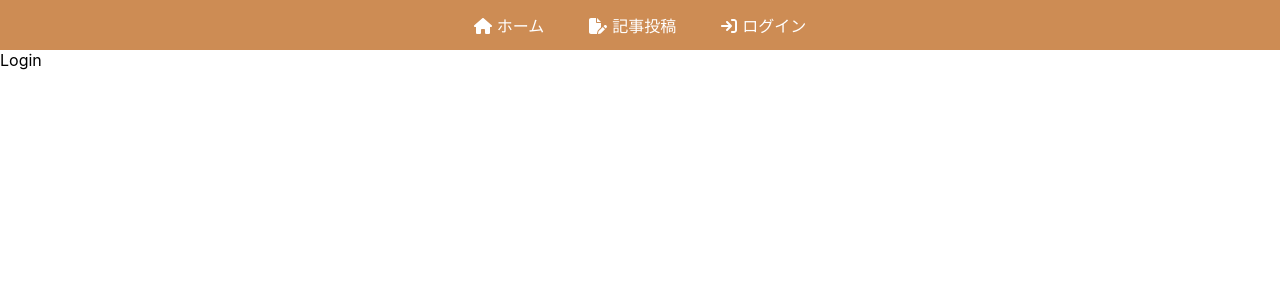
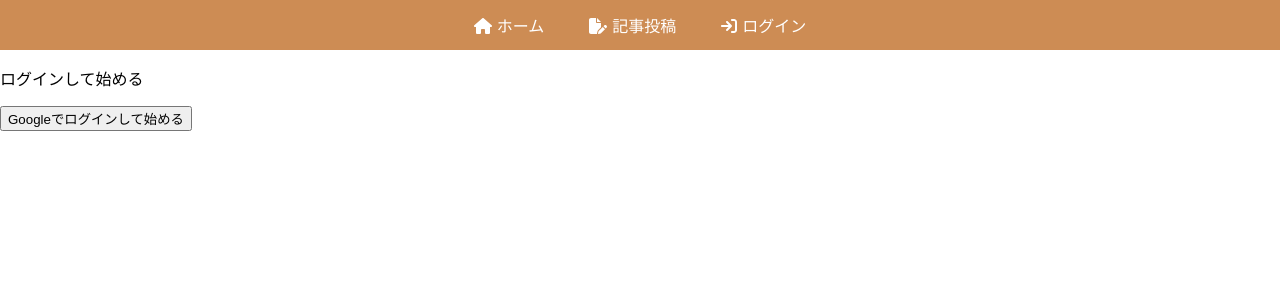
Before and after one commit to taisei-code/react-blog, a React (Create React App) app: page /login in a window 1280 px wide. Shown: the top 300 px of the page. Built offline with nearby package versions, Linux system fonts and the light colour scheme.

Commit message:
ログイン機能

```diff
--- a/src/App.js
+++ b/src/App.js
@@ -5,15 +5,19 @@
 import Login from './components/Login';
 import Logout from './components/Logout';
 import Navbar from './components/Navbar';
+import { useState } from 'react';
+
 
 function App() {
+  const [isAuth, setIsAuth] = useState(false);
+
   return (
     <Router>
       <Navbar />
       <Routes>
         <Route path='/' element={<Home />}></Route>
         <Route path='/createpost' element={<CreatePost />}></Route>
-        <Route path='/login' element={<Login />}></Route>
+        <Route path='/login' element={<Login setIsAuth={setIsAuth} />}></Route>
         <Route path='/logout' element={<Logout />}></Route>
       </Routes>
     </Router>
--- a/src/components/Login.js
+++ b/src/components/Login.js
@@ -1,8 +1,27 @@
 import React from 'react'
+import { useNavigate } from "react-router-dom";
+import { auth, provider } from '../firebase';
+import { signInWithPopup } from "firebase/auth";
 
-const Login = () => {
+const Login = ({ setIsAuth }) => {
+
+  // ログイン後にHomeへリダイレクト
+  const navigate = useNavigate();
+
+  const loginInWithGoogle = () => {
+    // Googleでログイン
+    signInWithPopup(auth, provider).then((result) => {
+      localStorage.setItem("isAuth", true);
+      setIsAuth(true);
+      navigate("/");
+    })
+  };
+
   return (
-    <div>Login</div>
+    <div>
+      <p>ログインして始める</p>
+      <button onClick={loginInWithGoogle}>Googleでログインして始める</button>
+    </div>
   )
 }
 
```
